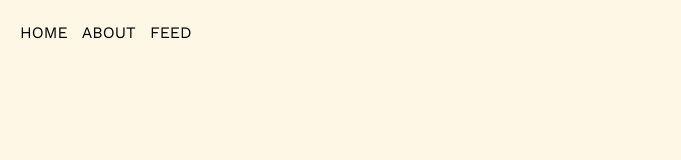
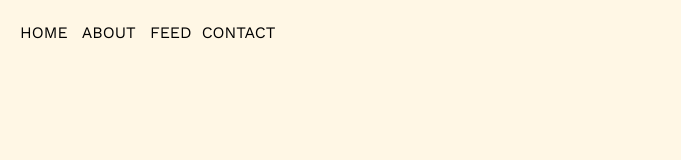
Before and after one commit to ebanchik/dima-studio-v2, a React (Vite) app: page /contact in a window 1280 px wide. Shown: the top 160 px of the page, without its empty margins (0-681 px from the left). Built offline with nearby package versions, Linux system fonts and the light colour scheme.

Commit message:
add contact to header

```diff
--- a/src/Header.jsx
+++ b/src/Header.jsx
@@ -3,6 +3,7 @@ export function Header() {
     <header>
       <nav className="header">
         <a className="link" href="/">HOME</a> <a className="link" href="/about">ABOUT</a> <a className="link" href="/feed">FEED</a>
+        <a className="link" href="/contact">CONTACT</a>
       </nav>
     </header>
   )
```
